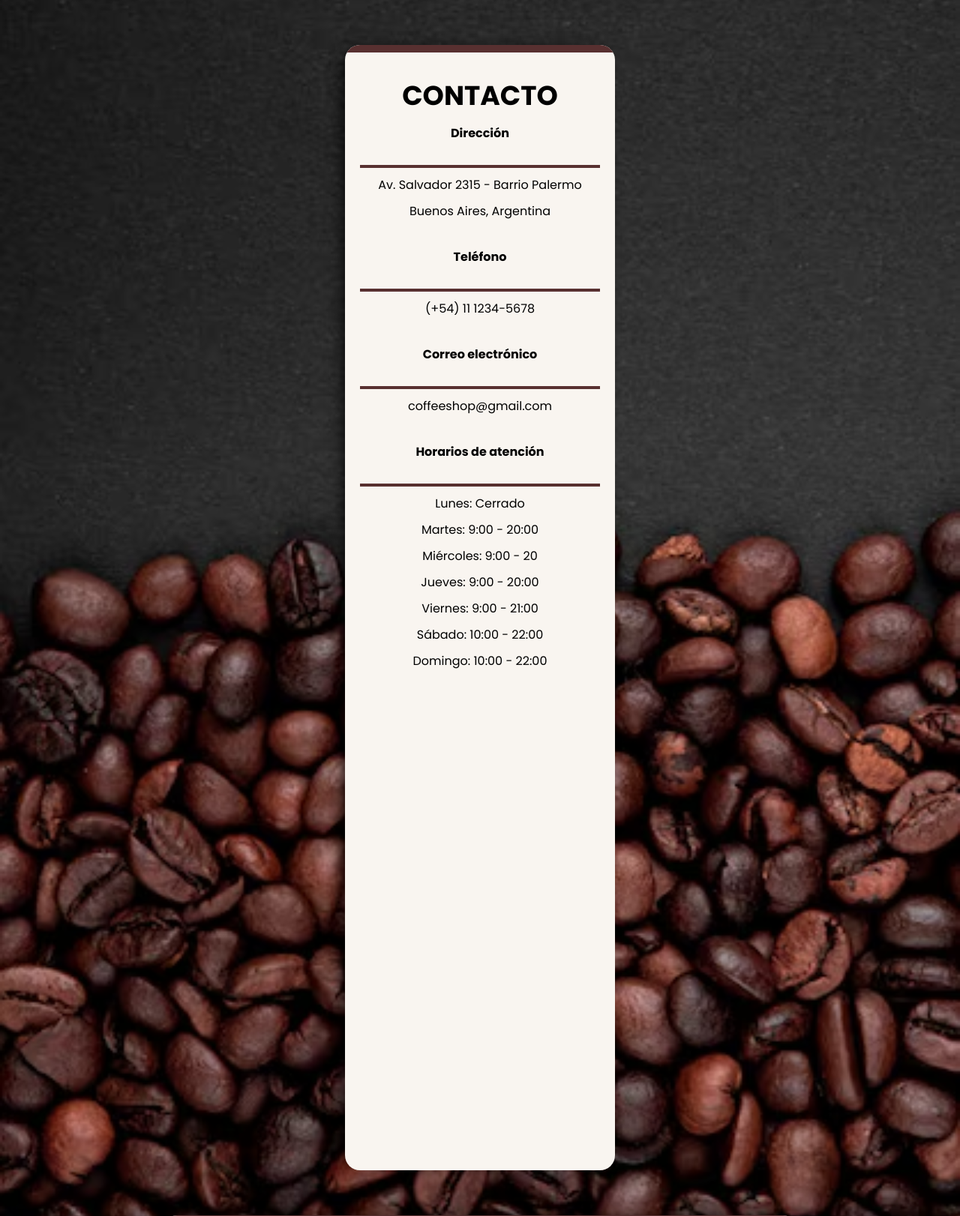
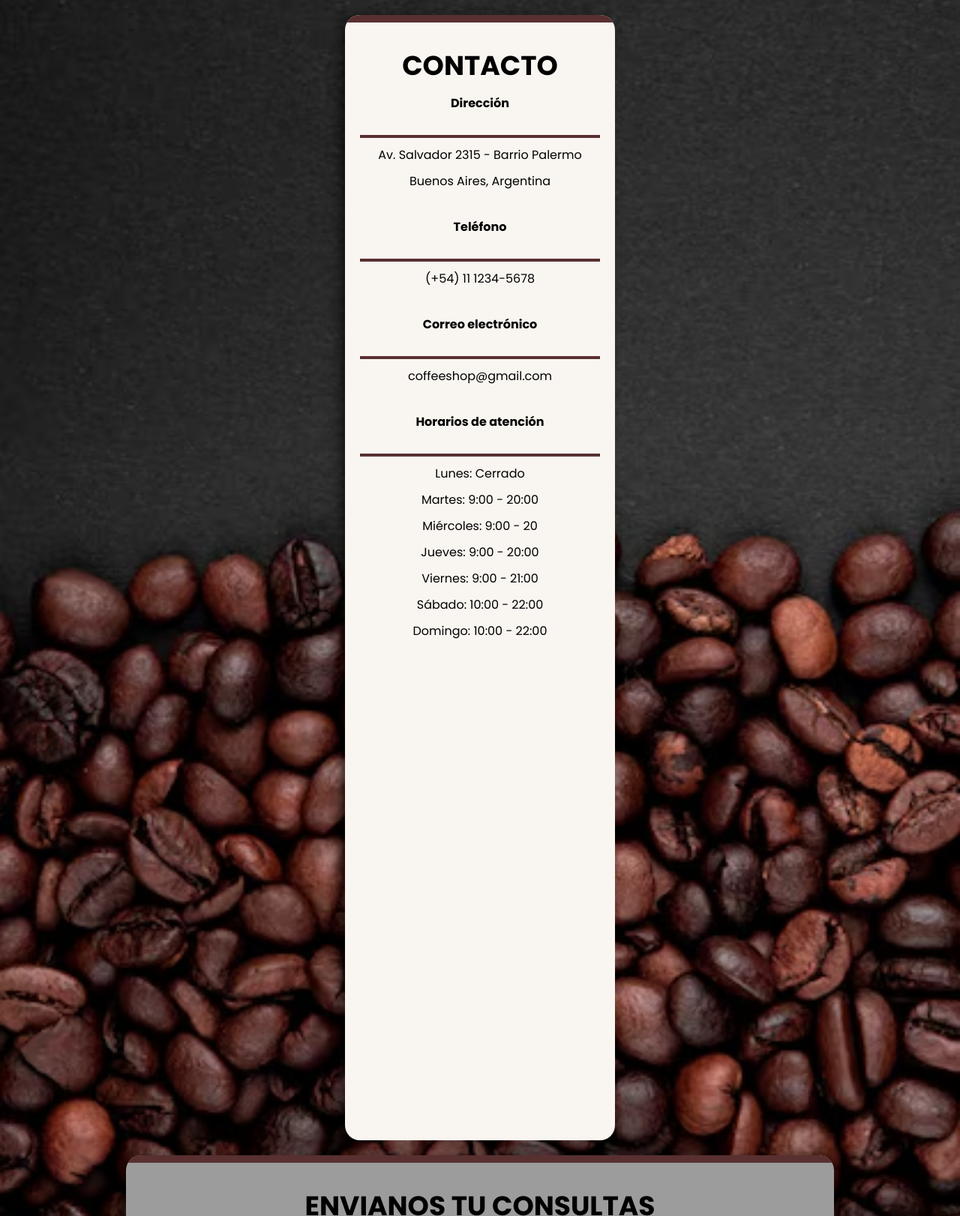
Before and after one commit to Lucho-D/Proyecto-Python-Back-, a Flask app: template templates/contacto.html in a window 1280 px wide. Shown: the part 179-1801 px from the top of the page at 75% size. Run offline with Flask 3, Linux system fonts and the light colour scheme; the template is opened without the code that fills it, so the values that code supplies are empty; some libraries are stand-ins or nearby versions.

Commit message:
arreglos 9

```diff
--- a/static/css/contacto.css
+++ b/static/css/contacto.css
@@ -233,18 +233,18 @@
 }
 
 .main-Contacto {
-    width: 1200px;
+    width: 100%;
     margin: auto;
-    margin-top: 40px;
+    margin-top: 20px;
+    margin-bottom: 20px;
     display: flex;
     justify-content: center;
+    position: relative;
+    z-index: -1;
 }
-
 .main-Contacto article{
     text-align: center;
-    /* width: 600px; */
 }
-
 .main-Contacto hr{
     width: 100%;
     height: 4px;
@@ -252,6 +252,7 @@
     background: #583030;
     margin-top: 30px;
 }
+
 
 /* ARTICLE */
 
@@ -333,15 +334,12 @@
 
 .section1 {
     width: 100%;
-    padding: 20px;
-    padding-bottom: 40px;
-    margin-left: auto;
-    margin-right: auto;
-    /* box-shadow: -10px 0 25px -10px #000000; */
-    border-radius: 10px;
+    margin: auto;
+    margin-top: 20px;
+    margin-bottom: 20px;
+    display: flex;
+    justify-content: center;
     position: relative;
-    overflow: hidden;
-    text-align: center;
     z-index: -1;
 }
 
@@ -397,15 +395,14 @@
 }
 
 section{
-    width: 90%;
-    margin-left: auto;
-    margin-right: auto;
+    width: 100%;
     padding: 20px;
     padding-bottom: 40px;
     box-shadow: -10px 0 25px -10px #000000;
     border-radius: 2rem;
     position: relative;
     overflow: hidden;
+    background-color: var(--background-color);
     background-color: var(--clr-gray);
     text-align: center;
 }
@@ -692,6 +689,10 @@
         opacity: 1;
     }
 
+    .main-Contacto article{
+        width: 650px;
+        flex-direction: column;
+    }
 
     .lista-footer {
         justify-content: center;
@@ -714,6 +715,16 @@
 
     article li {
         font-size: 5px;
+    }
+
+    .main-Contacto {
+        width: 95%;
+        flex-direction: column;
+    }
+
+    .main-Contacto article {
+        width: 100%;
+        flex-direction: column;
     }
 
     section h3 {
@@ -771,7 +782,7 @@
     }
 
     section textarea{
-        font-size: 7px;
+        font-size: 6.3px;
         justify-content: center;
     }
 }
--- a/static/css/shop.css
+++ b/static/css/shop.css
@@ -111,10 +111,8 @@
 .checkbtn {
     font-size: 25px;
     color: #fff;
-    /* float: left; */
     line-height: 60px;
     cursor: pointer;
-    /* position: fixed; */
     left: 10px;
     top: 10px;
 	display: none;
--- a/templates/contacto.html
+++ b/templates/contacto.html
@@ -6,6 +6,7 @@
     <title>Coffee Shop | Ecommerce web design</title>
     <link rel="shortcut icon" href="../static/img/icons8-cafe-32.png" type="image/x-icon">
     <link rel="stylesheet" href="../static/css/contacto.css">
+    <link rel="stylesheet" href="https://cdnjs.cloudflare.com/ajax/libs/font-awesome/6.4.0/css/all.min.css">
     <!-- <link rel="stylesheet" href="../static/css/crud-comentarios.css"> -->
 </head>
 
@@ -50,7 +51,7 @@
     </header>
 
     <!-- Section Main -->
-    <div class="section1">
+    <!-- <div class="section1"> -->
     <div class="main-Contacto">
         <div>
             <article>
@@ -86,7 +87,7 @@
             </article>
         </div>
     </div>
-    </div>
+    <!-- </div> -->
 
     <!-- Section -->
     <div class= "section">
--- a/templates/crud-comentarios.html
+++ b/templates/crud-comentarios.html
@@ -6,6 +6,7 @@
     <title>Coffee Shop | Ecommerce web design</title>
     <link rel="shortcut icon" href="../static/img/icons8-cafe-32.png" type="image/x-icon">
     <link rel="stylesheet" href="../static/css/crud-comentarios.css">
+    <link rel="stylesheet" href="https://cdnjs.cloudflare.com/ajax/libs/font-awesome/6.4.0/css/all.min.css">
 </head>
 <body>
     <header>
--- a/templates/crud-productos.html
+++ b/templates/crud-productos.html
@@ -6,6 +6,7 @@
     <title>Coffee Shop | Ecommerce web design</title>
     <link rel="shortcut icon" href="./static/imgicons8-cafe-32.png" type="image/x-icon">
     <link rel="stylesheet" href="../static/css/crud-comentarios.css">
+    <link rel="stylesheet" href="https://cdnjs.cloudflare.com/ajax/libs/font-awesome/6.4.0/css/all.min.css">
 </head>
 <body>
     <header>
--- a/templates/nosotros.html
+++ b/templates/nosotros.html
@@ -6,6 +6,7 @@
     <title>Coffee Shop | Ecommerce web design</title>
     <link rel="shortcut icon" href="../static/img/icons8-cafe-32.png" type="image/x-icon">
     <link rel="stylesheet" href="../static/css/contacto.css">
+    <link rel="stylesheet" href="https://cdnjs.cloudflare.com/ajax/libs/font-awesome/6.4.0/css/all.min.css">
 </head>
 <body>
     <header>
```
Also changed, not shown: index.html (+4 -3 lines), static/css/style.css (+4 -4 lines). Lines whose indentation alone changed are shown as unchanged.
